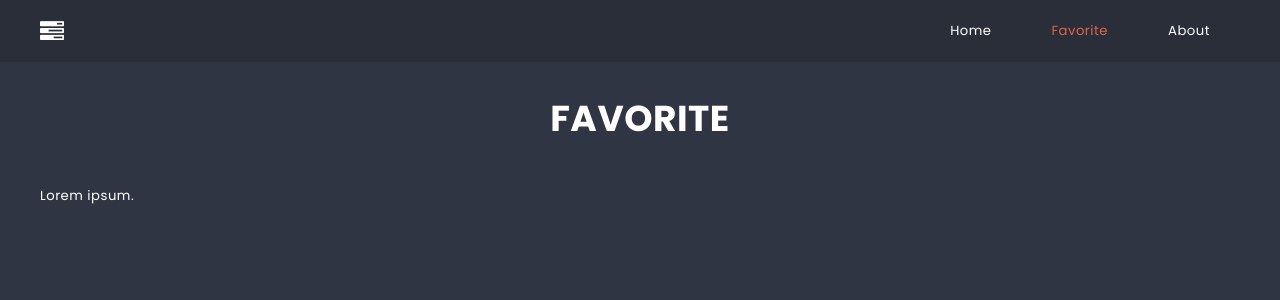
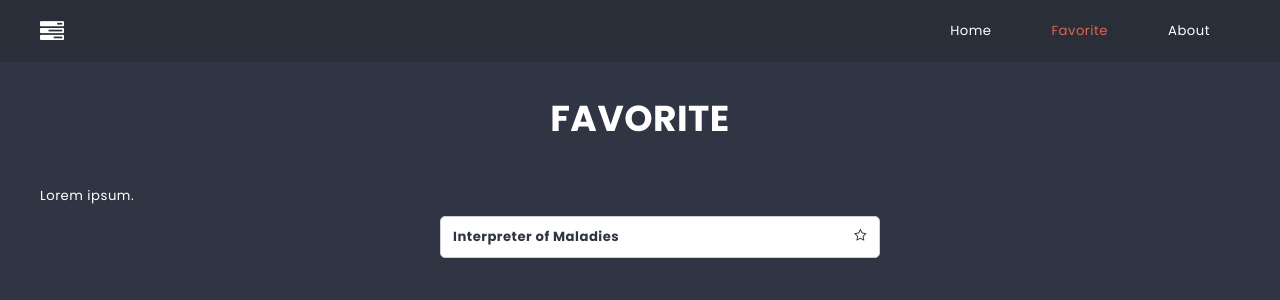
Before and after one commit to tomsob87/first-react-project, a React (Create React App) app: page /favorite in a window 1280 px wide. Shown: the top 300 px of the page. Built offline with nearby package versions, Linux system fonts and the light colour scheme.

Commit message:
Add Favorite, needs improvements

```diff
--- a/src/components/Card/Card.js
+++ b/src/components/Card/Card.js
@@ -1,8 +1,18 @@
 import styles from './Card.module.scss'
+import { toggleCardFavorite } from '../../redux/store';
+import { useDispatch } from 'react-redux';
 
 const Card = props => {
+
+    const dispatch = useDispatch();
+
+    const handleToggleFavorite = e => {
+        e.preventDefault();
+        dispatch(toggleCardFavorite(props.id));
+    }
+
     return (
-        <li className={styles.card}>{props.title}</li>
+        <li className={styles.card} onClick={handleToggleFavorite}>{props.title} <span className="fa fa-star-o" ></span></li>
     );
 };
 
--- a/src/components/Card/Card.module.scss
+++ b/src/components/Card/Card.module.scss
@@ -10,4 +10,14 @@
     display: flex;
     justify-content: space-between;
     font-weight: bold;
+    span {
+        cursor: pointer;
+        &:hover {
+            color: gold;
+        }
+    }
 }
+
+.card span.is-favorite {
+    color: gold;
+}
--- a/src/components/Column/Column.js
+++ b/src/components/Column/Column.js
@@ -11,7 +11,7 @@ const Column = props => {
     return <article className={styles.column}>
         <h2 className={styles.title}><span className={styles.icon + ' fa fa-' + props.icon}></span>{props.title}</h2>
         <ul className={styles.cards}>
-            {cards.map(card => <Card key={card.id} title={card.title} />)}
+            {cards.map(card => <Card key={card.id} id={card.id} title={card.title} />)}
         </ul>
         <CardForm columnId={props.id} />
     </article>
--- a/src/components/Favorite/Favorite.js
+++ b/src/components/Favorite/Favorite.js
@@ -1,13 +1,25 @@
 import '../../styles/settings.scss';
 import PageTitle from '../PageTitle/PageTitle';
+import Card from '../Card/Card';
+import { useSelector } from 'react-redux';
+import { getFavoriteCards } from '../../redux/store';
+import styles from './Favorite.module.scss';
 
+const Favorite = props => {
 
-const Favorite = () => {
+    const favoriteCards = useSelector(state => getFavoriteCards(state, props.id));
+
     return (
-        <div>
-            <PageTitle>Favorite</PageTitle>
-            <p>Lorem ipsum.</p>
-        </div>
+        <>
+        <PageTitle>Favorite</PageTitle>
+        <p>Lorem ipsum.</p>
+        <article className={styles.column}>
+            <ul className={styles.cards}>
+                {favoriteCards.map(card => <Card key={card.id} id={card.id} title={card.title} />)}
+            </ul>
+        </article>
+        </>
+
     );
 };
 
--- a/src/components/Favorite/Favorite.module.scss
+++ b/src/components/Favorite/Favorite.module.scss
@@ -1 +1,30 @@
 @import '../../styles/settings.scss';
+
+.column {
+    margin: 0 auto;
+    width: 40%;
+    color: $color-dark;
+}
+
+.card {
+    position: relative;
+    width: 100%;
+    background: $color-light;
+    border: 1px solid lighten($color-dark, 60%);
+    padding: $base-size;
+    margin: 0 0 $base-size 0;
+    border-radius: $radius;
+    display: flex;
+    justify-content: space-between;
+    font-weight: bold;
+    span {
+        cursor: pointer;
+        &:hover {
+            color: gold;
+        }
+    }
+}
+
+.card span.is-favorite {
+    color: gold;
+}
--- a/src/redux/initialState.js
+++ b/src/redux/initialState.js
@@ -41,12 +41,12 @@ const initialState = {
   ],
 
   cards: [
-    { id: 1, columnId: 1, title: 'This is Going to Hurt' },
-    { id: 2, columnId: 1, title: 'Interpreter of Maladies' },
-    { id: 3, columnId: 2, title: 'Harry Potter' },
-    { id: 4, columnId: 2, title: 'Star Wars' },
-    { id: 5, columnId: 3, title: 'The Witcher' },
-    { id: 6, columnId: 3, title: 'Skyrim' }
+    { id: 1, columnId: 1, title: 'This is Going to Hurt', isFavorite: false },
+    { id: 2, columnId: 1, title: 'Interpreter of Maladies', isFavorite: true },
+    { id: 3, columnId: 2, title: 'Harry Potter', isFavorite: false },
+    { id: 4, columnId: 2, title: 'Star Wars', isFavorite: false },
+    { id: 5, columnId: 3, title: 'The Witcher', isFavorite: false },
+    { id: 6, columnId: 3, title: 'Skyrim', isFavorite: false }
   ],
 
   searchValue: '',
--- a/src/redux/store.js
+++ b/src/redux/store.js
@@ -6,6 +6,8 @@ import compareSearchValue from '../utils/strContains';
 //selectors
 export const getFilteredCards = ({cards, searchValue}, columnId) => cards
   .filter(card => card.columnId === columnId && compareSearchValue(card.title, searchValue));
+
+export const getFavoriteCards = ({cards}) => cards.filter(card => card.isFavorite);
 
 export const getAllColumns = ({columns}) => columns;
 
@@ -21,6 +23,7 @@ export const addCart = payload => ({ type: 'ADD_CARD', payload });
 export const searchCard = payload => ({ type: 'SEARCH_CARD', payload });
 export const resetSearchValue = () => ({type: 'RESET_SEARCH_VALUE'});
 export const addList = payload => ({type: 'ADD_LIST', payload});
+export const toggleCardFavorite = payload => ({type: 'TOGGLE_CARD_FAVORITE', payload});
 
 const reducer = (state = initialState, action) => {
 
@@ -36,6 +39,8 @@ const reducer = (state = initialState, action) => {
                 ...state,
                 searchValue: ''
             };
+        case 'TOGGLE_CARD_FAVORITE':
+            return { ...state, cards: state.cards.map(card => (card.id === action.payload) ? { ...card, isFavorite: !card.isFavorite } : card) };
         case 'ADD_LIST':
           return { ...state, lists: [...state.lists, { ...action.payload, id: shortid() }]};
       default:
```
